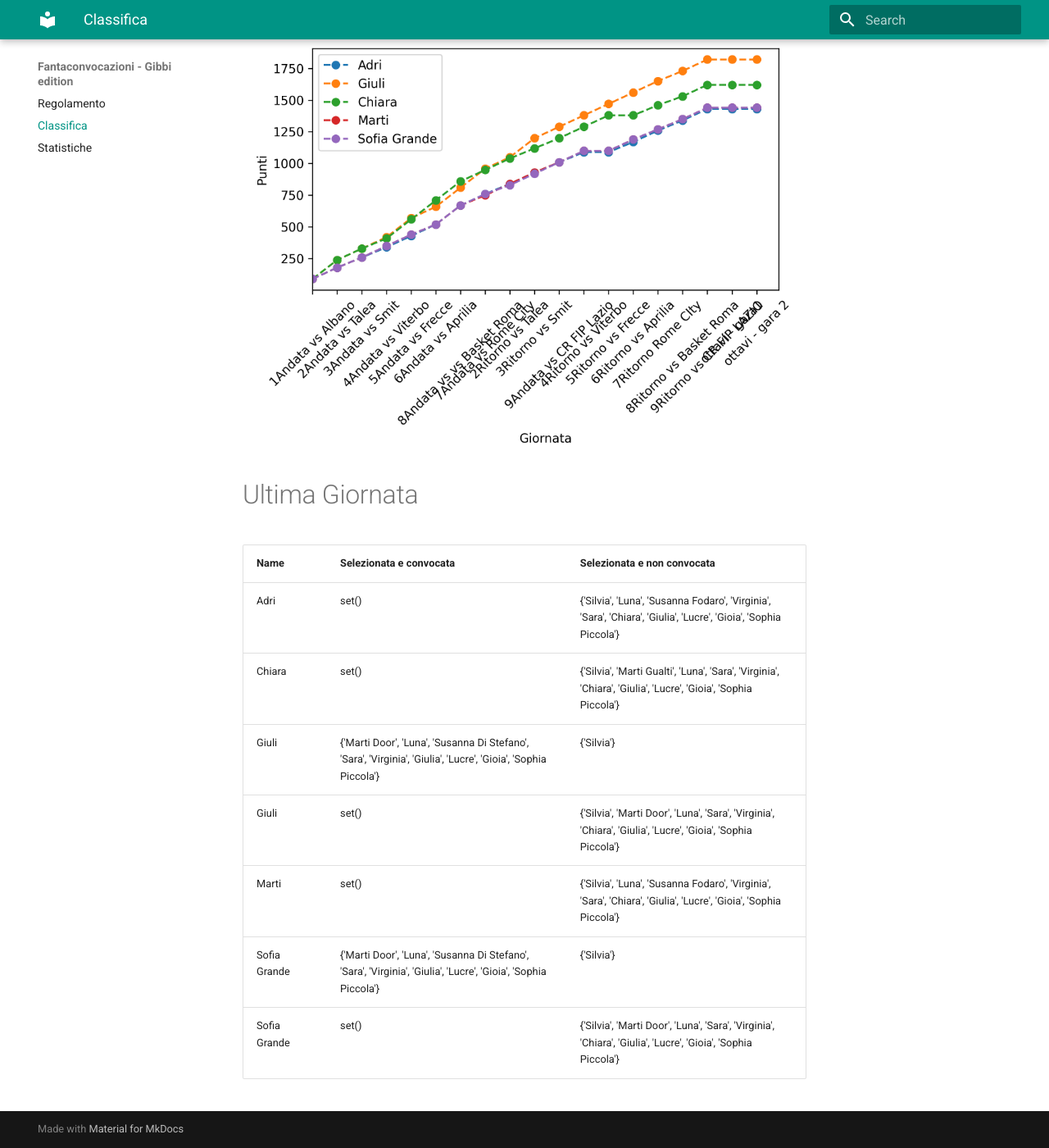
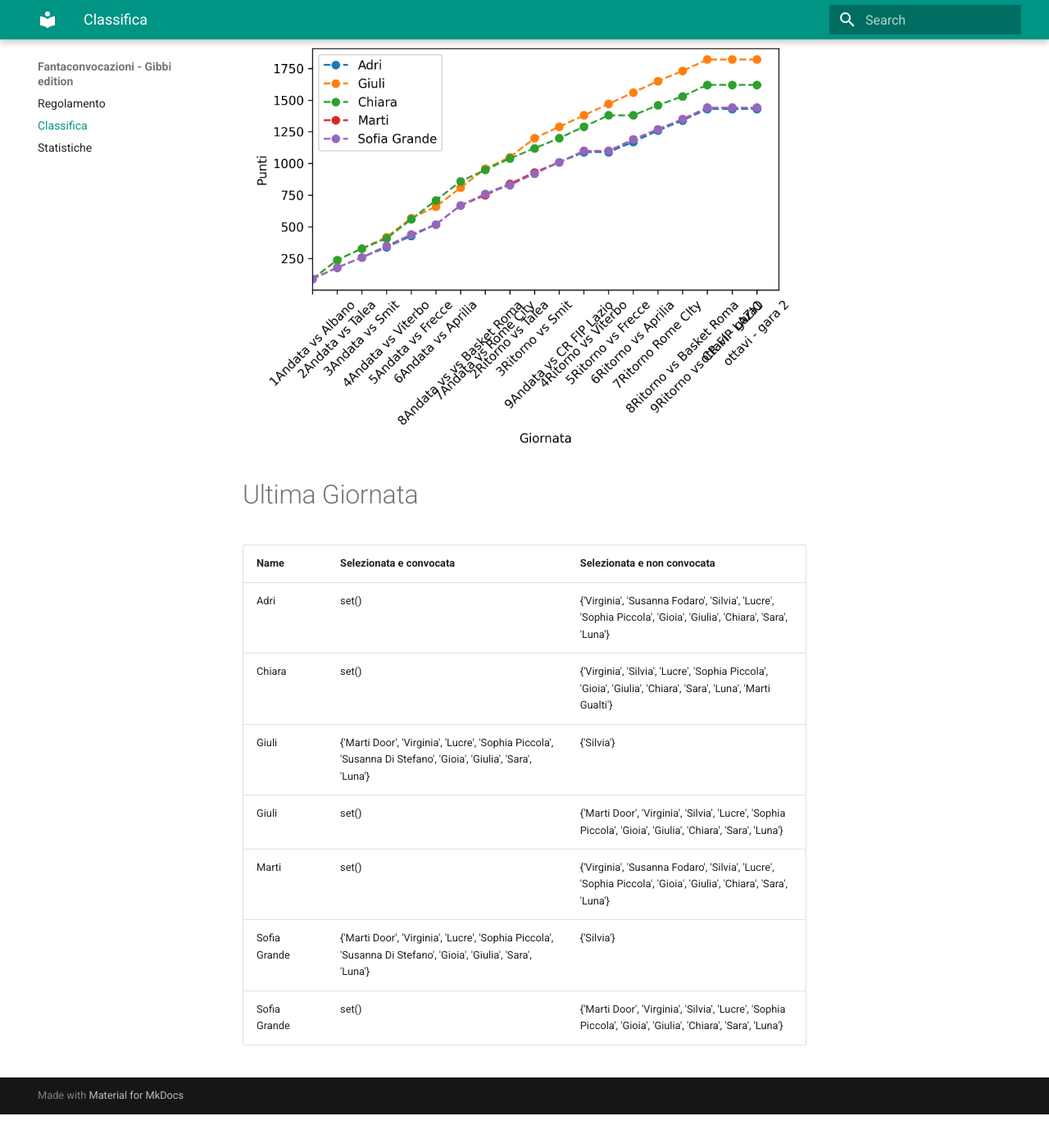
Before and after one commit to martinig94/fantagibbi, an MkDocs documentation site: the page built from docs/Classifica.md, in a window 1280 px wide and 1400 px high, scrolled down 565 px. Shown: the whole window at 82% size. Built offline with MkDocs 1.6.1 and Material for MkDocs 9.7.7, drawn with Linux system fonts in a browser that asks for light colours; after the commit the page ends 1924 px from its top, so only the background shows below that.

Commit message:
Auto-update from main.py

```diff
--- a/docs/Classifica.md
+++ b/docs/Classifica.md
@@ -18,11 +18,11 @@
 <!-- START_TABLE CORRECT -->
 | Name         | Selezionata e convocata                                                                                        | Selezionata e non convocata                                                                                      |
 |:-------------|:---------------------------------------------------------------------------------------------------------------|:-----------------------------------------------------------------------------------------------------------------|
-| Adri         | set()                                                                                                          | {'Silvia', 'Luna', 'Susanna Fodaro', 'Virginia', 'Sara', 'Chiara', 'Giulia', 'Lucre', 'Gioia', 'Sophia Piccola'} |
-| Chiara       | set()                                                                                                          | {'Silvia', 'Marti Gualti', 'Luna', 'Sara', 'Virginia', 'Chiara', 'Giulia', 'Lucre', 'Gioia', 'Sophia Piccola'}   |
-| Giuli        | {'Marti Door', 'Luna', 'Susanna Di Stefano', 'Sara', 'Virginia', 'Giulia', 'Lucre', 'Gioia', 'Sophia Piccola'} | {'Silvia'}                                                                                                       |
-| Giuli        | set()                                                                                                          | {'Silvia', 'Marti Door', 'Luna', 'Sara', 'Virginia', 'Chiara', 'Giulia', 'Lucre', 'Gioia', 'Sophia Piccola'}     |
-| Marti        | set()                                                                                                          | {'Silvia', 'Luna', 'Susanna Fodaro', 'Virginia', 'Sara', 'Chiara', 'Giulia', 'Lucre', 'Gioia', 'Sophia Piccola'} |
-| Sofia Grande | {'Marti Door', 'Luna', 'Susanna Di Stefano', 'Sara', 'Virginia', 'Giulia', 'Lucre', 'Gioia', 'Sophia Piccola'} | {'Silvia'}                                                                                                       |
-| Sofia Grande | set()                                                                                                          | {'Silvia', 'Marti Door', 'Luna', 'Sara', 'Virginia', 'Chiara', 'Giulia', 'Lucre', 'Gioia', 'Sophia Piccola'}     |
+| Adri         | set()                                                                                                          | {'Virginia', 'Susanna Fodaro', 'Silvia', 'Lucre', 'Sophia Piccola', 'Gioia', 'Giulia', 'Chiara', 'Sara', 'Luna'} |
+| Chiara       | set()                                                                                                          | {'Virginia', 'Silvia', 'Lucre', 'Sophia Piccola', 'Gioia', 'Giulia', 'Chiara', 'Sara', 'Luna', 'Marti Gualti'}   |
+| Giuli        | {'Marti Door', 'Virginia', 'Lucre', 'Sophia Piccola', 'Susanna Di Stefano', 'Gioia', 'Giulia', 'Sara', 'Luna'} | {'Silvia'}                                                                                                       |
+| Giuli        | set()                                                                                                          | {'Marti Door', 'Virginia', 'Silvia', 'Lucre', 'Sophia Piccola', 'Gioia', 'Giulia', 'Chiara', 'Sara', 'Luna'}     |
+| Marti        | set()                                                                                                          | {'Virginia', 'Susanna Fodaro', 'Silvia', 'Lucre', 'Sophia Piccola', 'Gioia', 'Giulia', 'Chiara', 'Sara', 'Luna'} |
+| Sofia Grande | {'Marti Door', 'Virginia', 'Lucre', 'Sophia Piccola', 'Susanna Di Stefano', 'Gioia', 'Giulia', 'Sara', 'Luna'} | {'Silvia'}                                                                                                       |
+| Sofia Grande | set()                                                                                                          | {'Marti Door', 'Virginia', 'Silvia', 'Lucre', 'Sophia Piccola', 'Gioia', 'Giulia', 'Chiara', 'Sara', 'Luna'}     |
 <!-- END_TABLE CORRECT -->
```
